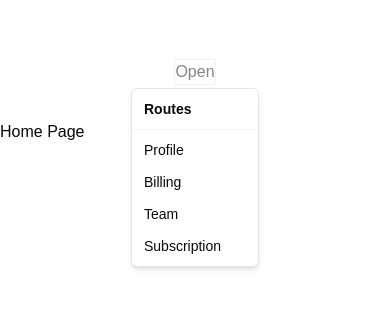
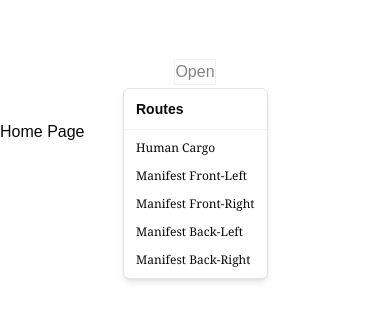
Before and after one commit to mmaustin/brig-uncas, a Next.js app in the folder uncas/: page / in a window 390 px wide. Both pictures are taken after a click on the button "Open". Shown: the top 320 px of the page. Built offline with nearby package versions, Linux system fonts and the light colour scheme.

Commit message:
Interated of links array in dropdown menu content

```diff
--- a/uncas/components/display/MobileNav.tsx
+++ b/uncas/components/display/MobileNav.tsx
@@ -1,8 +1,8 @@
 'use client'
-//import { links } from "@/constants/captiveArray";
+import { links } from "@/constants/captiveArray";
 //import { Accordion, AccordionContent, AccordionItem, AccordionTrigger } from "../ui/accordion";
-//import Link from "next/link";
-//import { usePathname } from "next/navigation";
+import Link from "next/link";
+import { usePathname } from "next/navigation";
 import {
   DropdownMenu,
   DropdownMenuContent,
@@ -15,7 +15,7 @@ import {
 
 const MobileNav = () => {
 
-  //const pathName = usePathname();
+  const pathName = usePathname();
 
   return (
     <nav className="border">
@@ -38,10 +38,15 @@ const MobileNav = () => {
         <DropdownMenuContent>
           <DropdownMenuLabel>Routes</DropdownMenuLabel>
           <DropdownMenuSeparator />
-          <DropdownMenuItem>Profile</DropdownMenuItem>
+          {links.map((link, i) => {
+            return <DropdownMenuItem key={link.name}>
+              <Link key={i} href={`${link.path}`} className={`${link.path === pathName && "text-xs no-underline font-extrabold font-serif"} text-xs text font-light font-serif`}>{link.name}</Link>
+            </DropdownMenuItem>
+          })}
+          {/* <DropdownMenuItem>Profile</DropdownMenuItem>
           <DropdownMenuItem>Billing</DropdownMenuItem>
           <DropdownMenuItem>Team</DropdownMenuItem>
-          <DropdownMenuItem>Subscription</DropdownMenuItem>
+          <DropdownMenuItem>Subscription</DropdownMenuItem> */}
         </DropdownMenuContent>
       </DropdownMenu>
 
```
